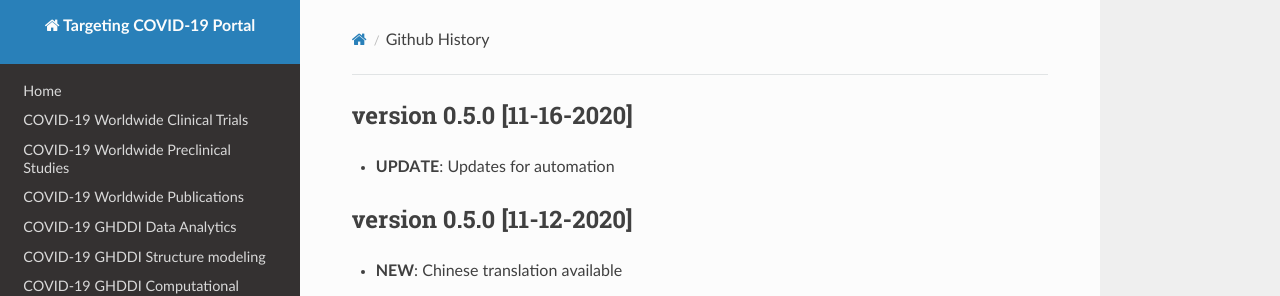
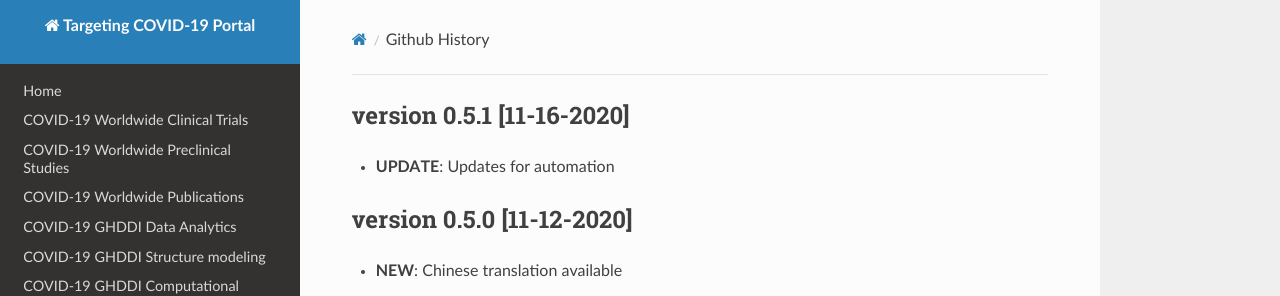
Before and after one commit to GHDDI-AILab/Targeting2019-nCoV, an MkDocs documentation site: the page built from docs/history.md, in a window 1280 px wide and 900 px high. Shown: the top 296 px of the window. Built offline with MkDocs 1.6.1, drawn with Linux system fonts in a browser that asks for light colours; nearby versions of some CDN libraries.

Commit message:
Update history.md

```diff
--- a/docs/history.md
+++ b/docs/history.md
@@ -1,4 +1,4 @@
-## version 0.5.0 [11-16-2020]
+## version 0.5.1 [11-16-2020]
 * **UPDATE**: Updates for automation
 
 ## version 0.5.0 [11-12-2020]
```
